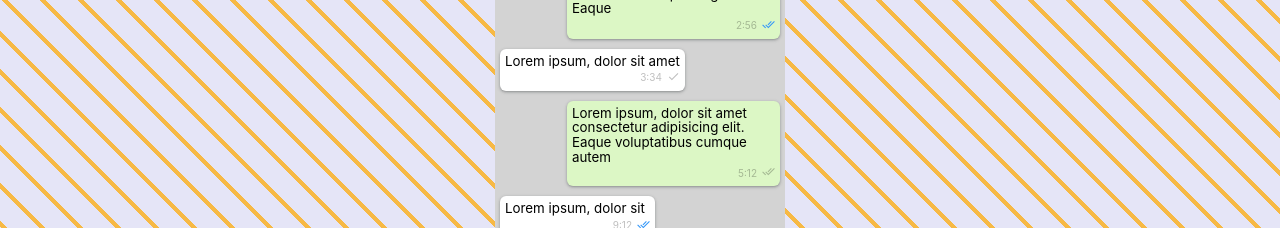
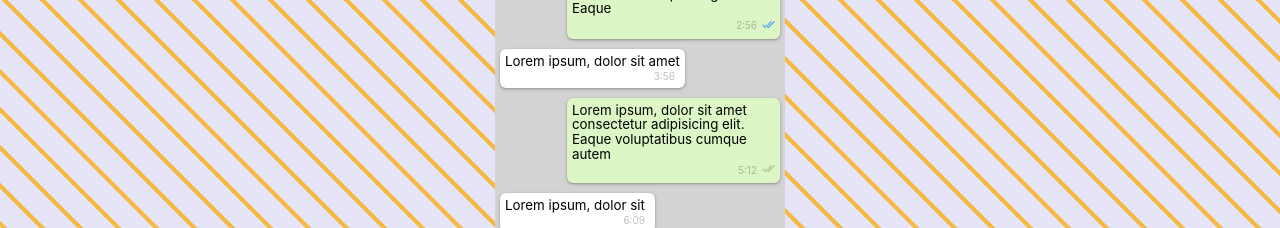
Before and after one commit to rohilsaraf97/chat-generator, a React (Create React App) app: page / in a window 1280 px wide. Shown: the part 572-800 px from the top of the page. Built offline with nearby package versions, Linux system fonts and the light colour scheme.

Commit message:
add screenshot sound effect

```diff
--- a/src/App.js
+++ b/src/App.js
@@ -23,8 +23,8 @@ const initialData = [
     id: "m3",
     sender: false,
     text: "Lorem ipsum, dolor sit amet",
-    time: "3:34",
-    status: "sent",
+    time: "3:56",
+    status: "",
   },
   {
     id: "m4",
@@ -37,15 +37,15 @@ const initialData = [
     id: "m5",
     sender: false,
     text: "Lorem ipsum, dolor sit",
-    time: "9:12",
-    status: "seen",
+    time: "6:09",
+    status: "",
   },
   {
     id: "m6",
     sender: false,
     text: "Lorem ipsum, dolor sit amet consectetur adipisicing elit. Eaque voluptatibus cumque autem expedita qui at odio fuga sequi dolorem eos!",
-    time: "10:56",
-    status: "seen",
+    time: "7:30",
+    status: "",
   },
 ];
 
@@ -64,15 +64,18 @@ function App() {
 
   const takeScreenshot = () => {
     window.scrollTo(0, 0);
-    html2canvas(document.getElementsByClassName("chat-screen")[0]).then(
-      (canvas) => {
-        let imageURL = canvas.toDataURL("image/jpeg", 0.9);
-        let a = document.createElement("a");
-        a.href = imageURL;
-        a.download = "temply-ss";
-        a.click();
-      }
+    let click_sound = new Audio(
+      "http://www.soundjay.com/mechanical/camera-shutter-click-08.mp3"
     );
+    let chatScreen = document.getElementsByClassName("chat-screen")[0];
+    click_sound.play();
+    html2canvas(chatScreen).then((canvas) => {
+      let imageURL = canvas.toDataURL("image/jpeg", 0.9);
+      let a = document.createElement("a");
+      a.href = imageURL;
+      a.download = "temply-ss";
+      a.click();
+    });
   };
 
   return (
--- a/src/components/ChatScreen.css
+++ b/src/components/ChatScreen.css
@@ -1,4 +1,5 @@
 .chat-screen {
+  z-index: 1;
   height: 630px;
   min-width: 290px;
   max-width: 290px;
@@ -8,6 +9,17 @@
   overflow: hidden;
 }
 
+/* .chat-screen_shutter {
+  height: 630px;
+  min-width: 290px;
+  max-width: 290px;
+  margin: 30px 30px;
+}
+
+.chat-screen__shutterOn {
+  z-index: 2;
+  background-color: white;
+} */
 .chat-screen__body {
   overflow-y: scroll;
   flex-grow: 1;
--- a/src/components/ChatScreen.js
+++ b/src/components/ChatScreen.js
@@ -1,4 +1,4 @@
-import React, { useState } from "react";
+import React from "react";
 import "./ChatScreen.css";
 import Footer from "./Footer";
 import Header from "./Header";
@@ -6,6 +6,7 @@ import Message from "./Message";
 
 function ChatScreen(props) {
   return (
+    <div className="chat-body">
       <div className="chat-screen">
         <Header />
         <div className="chat-screen__body">
@@ -21,6 +22,8 @@ function ChatScreen(props) {
         </div>
         <Footer />
       </div>
+      {/* <div className="chat-screen__shutter"></div> */}
+    </div>
   );
 }
 
--- a/src/components/Userinput.js
+++ b/src/components/Userinput.js
@@ -43,8 +43,8 @@ function Userinput(props) {
 
   return (
     <div className="user-input">
+      <form className="user-input__form" action="" onSubmit={submitHandler}>
         {input.sender === "true" ? (
-        <form className="user-input__form" action="" onSubmit={submitHandler}>
           <div className="user-input__controls">
             <div className="user-input__control">
               <label htmlFor="">Message text </label>
@@ -56,6 +56,17 @@ function Userinput(props) {
                 columns="10"
                 value={input.text}
                 onChange={messageChangeHandler}
+                required
+              />
+            </div>
+            <div className="user-input__control">
+              <label htmlFor="">Message time </label>
+              <input
+                type="time"
+                name="time"
+                id=""
+                value={input.time}
+                onChange={timeChangeHandler}
                 required
               />
             </div>
@@ -72,17 +83,6 @@ function Userinput(props) {
               </select>
             </div>
             <div className="user-input__control">
-              <label htmlFor="">Message time </label>
-              <input
-                type="time"
-                name="time"
-                id=""
-                value={input.time}
-                onChange={timeChangeHandler}
-                required
-              />
-            </div>
-            <div className="user-input__control">
               <label htmlFor="">Message Read Status </label>
               <select
                 name="status"
@@ -96,17 +96,7 @@ function Userinput(props) {
               </select>
             </div>
           </div>
-          <div className="user-input__buttons">
-            <button type="submit" className="user-input__button">
-              Add Message
-            </button>
-            <button className="user-input__button" onClick={props.onCancel}>
-              Cancel
-            </button>
-          </div>
-        </form>
         ) : (
-        <form className="user-input__form" action="" onSubmit={submitHandler}>
           <div className="user-input__controls">
             <div className="user-input__control">
               <label htmlFor="">Message text </label>
@@ -121,6 +111,16 @@ function Userinput(props) {
               />
             </div>
             <div className="user-input__control">
+              <label htmlFor="">Message time </label>
+              <input
+                type="time"
+                name="time"
+                id=""
+                value={input.time}
+                onChange={timeChangeHandler}
+              />
+            </div>
+            <div className="user-input__control">
               <label htmlFor="">Sender </label>
               <select
                 name="sender"
@@ -132,17 +132,8 @@ function Userinput(props) {
                 <option value={false}>Receiver</option>
               </select>
             </div>
-            <div className="user-input__control">
-              <label htmlFor="">Message time </label>
-              <input
-                type="time"
-                name="time"
-                id=""
-                value={input.time}
-                onChange={timeChangeHandler}
-              />
           </div>
-          </div>
+        )}
         <div className="user-input__buttons">
           <button type="submit" className="user-input__button">
             Add Message
@@ -152,7 +143,6 @@ function Userinput(props) {
           </button>
         </div>
       </form>
-      )}
     </div>
   );
 }
```
Lines whose indentation alone changed are shown as unchanged.
